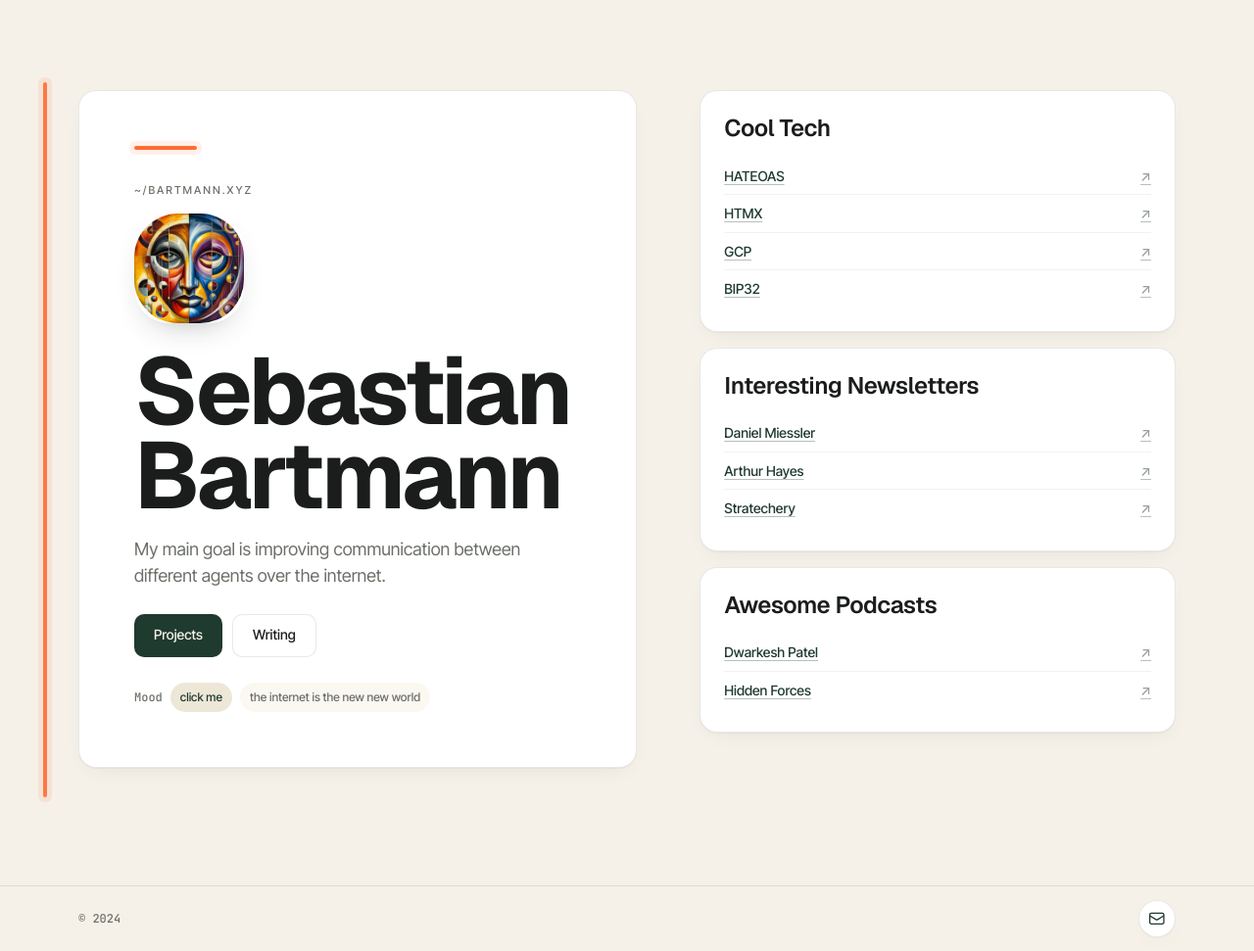
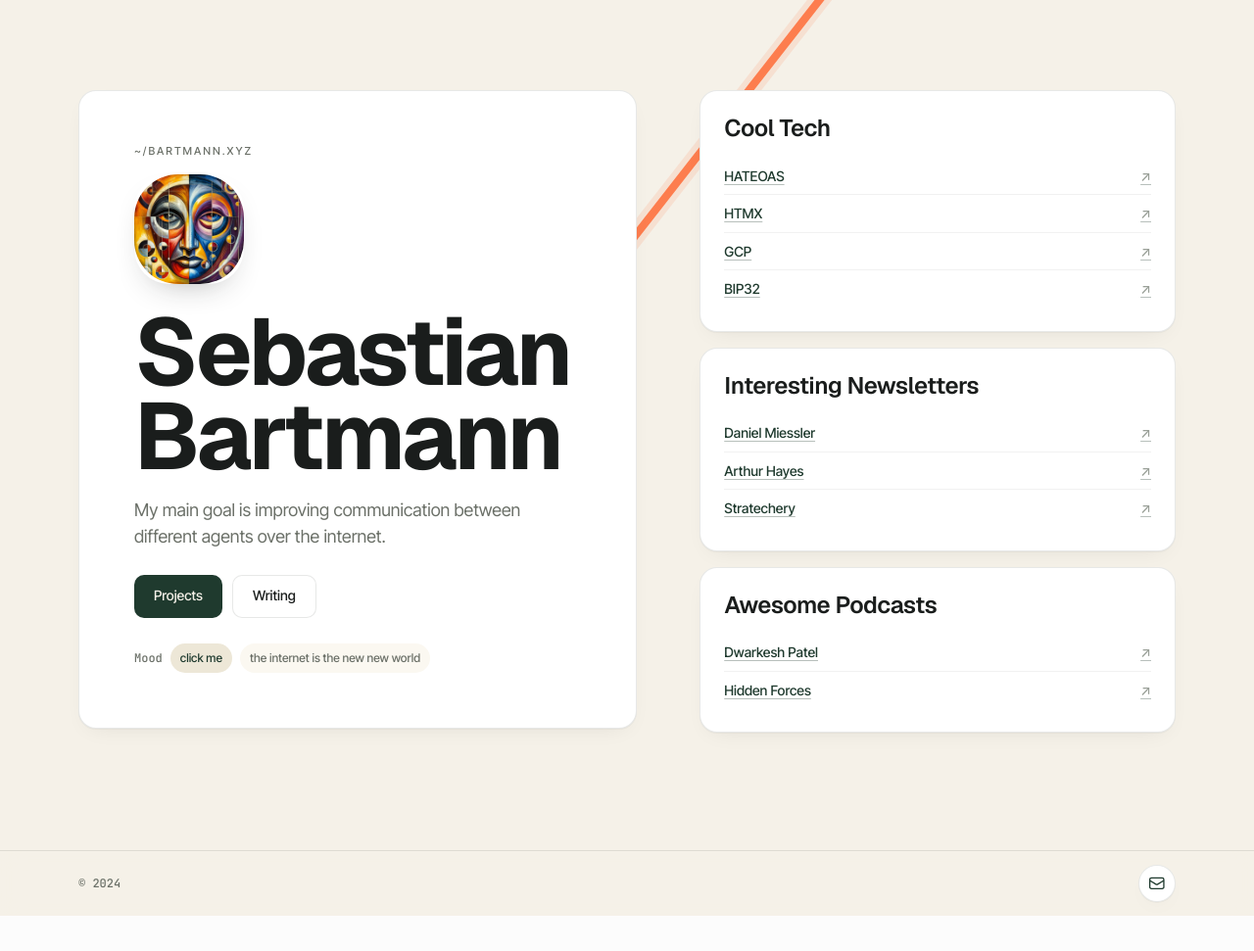
Before and after one commit to sebastianbartmann/bartmannxyz, a FastAPI app: page / in a window 1280 px wide. Shown: the part 65-1036 px from the top of the page at 98% size. After the commit the page ends 1000 px from the top, so only its background shows below. Run offline with FastAPI, Linux system fonts and the light colour scheme.

Commit message:
Revert "Replace signature line with anchored accents"
This reverts commit e1023c1f46336f7257cbfe1a98a56e25ea153059.

```diff
--- a/app/static/css/main.css
+++ b/app/static/css/main.css
@@ -108,27 +108,22 @@ ol {
 .page-root::before {
     content: "";
     position: absolute;
-    z-index: 0;
-    top: clamp(36px, 7vw, 84px);
-    bottom: clamp(42px, 7vw, 96px);
-    left: max(18px, calc(50% - 596px));
-    width: 4px;
+    z-index: -1;
+    width: 8px;
+    height: min(92vw, 760px);
+    top: -80px;
+    left: calc(50% + 255px);
     background: var(--ds-signal);
     border-radius: var(--ds-r-pill);
-    opacity: 0.9;
-    box-shadow: 0 0 0 5px rgba(255, 107, 53, 0.12);
-    pointer-events: none;
+    opacity: 0.86;
+    transform: rotate(38deg);
+    transform-origin: top center;
+    box-shadow: 0 0 0 6px rgba(255, 107, 53, 0.14);
 }
 
 .page-root--blog::before {
-    left: max(18px, calc(50% - 496px));
-}
-
-.hero,
-.projects,
-.blog {
-    position: relative;
-    z-index: 1;
+    left: calc(50% + 310px);
+    height: min(95vw, 840px);
 }
 
 .site-header,
@@ -304,20 +299,6 @@ ol {
     align-items: flex-start;
     justify-content: flex-end;
     gap: 18px;
-}
-
-.hero__card::before,
-.projects::before,
-.blog-list::after,
-.post::before {
-    content: "";
-    display: block;
-    width: 64px;
-    height: 4px;
-    margin-bottom: 18px;
-    border-radius: var(--ds-r-pill);
-    background: var(--ds-signal);
-    box-shadow: 0 0 0 5px rgba(255, 107, 53, 0.10);
 }
 
 .hero__eyebrow,
@@ -562,8 +543,6 @@ ol {
     max-width: 880px;
     margin: 0 auto;
     padding: 0;
-    display: flex;
-    flex-direction: column;
 }
 
 .blog-list::before {
@@ -572,11 +551,6 @@ ol {
     margin-bottom: 24px;
     font: 700 clamp(48px, 8vw, 84px)/0.92 var(--ds-font-display);
     letter-spacing: -0.035em;
-}
-
-.blog-list::after {
-    margin-bottom: 22px;
-    order: -1;
 }
 
 .blog-list__items {
@@ -773,7 +747,9 @@ ol {
 
 @media (max-width: 860px) {
     .page-root::before {
-        content: none;
+        left: auto;
+        right: 18px;
+        height: 720px;
     }
 
     .hero__inner {
--- a/app/templates/home/hero.html
+++ b/app/templates/home/hero.html
@@ -1,6 +1,6 @@
 <section class="hero">
     <div class="hero__inner">
-        <div class="hero__card">
+        <div class="hero__card" data-sig-obstacle>
             <div class="hero__eyebrow">~/bartmann.xyz</div>
             <div class="hero__avatar">
                 <img src="static/images/profile.webp" alt="mr. bartmann" class="mask-squircle">
@@ -21,7 +21,7 @@
         </div>
 
         <div class="hero__lists">
-            <div class="hero__list">
+            <div class="hero__list" data-sig-obstacle>
                 <h3 class="hero__list-title">Cool Tech</h3>
                 <ul class="hero__list-items">
                     <li>
@@ -44,7 +44,7 @@
                     </li>
                 </ul>
             </div>
-            <div class="hero__list">
+            <div class="hero__list" data-sig-obstacle>
                 <h3 class="hero__list-title">Interesting Newsletters</h3>
                 <ul class="hero__list-items">
                     <li>
@@ -67,7 +67,7 @@
                     </li>
                     </ul>
             </div>
-            <div class="hero__list">
+            <div class="hero__list" data-sig-obstacle>
                 <h3 class="hero__list-title">Awesome Podcasts</h3>
                 <ul class="hero__list-items">
                      <li>
--- a/app/templates/projects/index.html
+++ b/app/templates/projects/index.html
@@ -6,7 +6,7 @@
 {% include 'partials/header.html' %}
 
 <main class="page-root page-root--projects">
-<section class="projects">
+<section class="projects" data-sig-obstacle>
     <div class="projects__eyebrow">Selected work</div>
     <h1 class="projects__title">Projects</h1>
     <a href="/" class="projects__back">back home</a>
```
